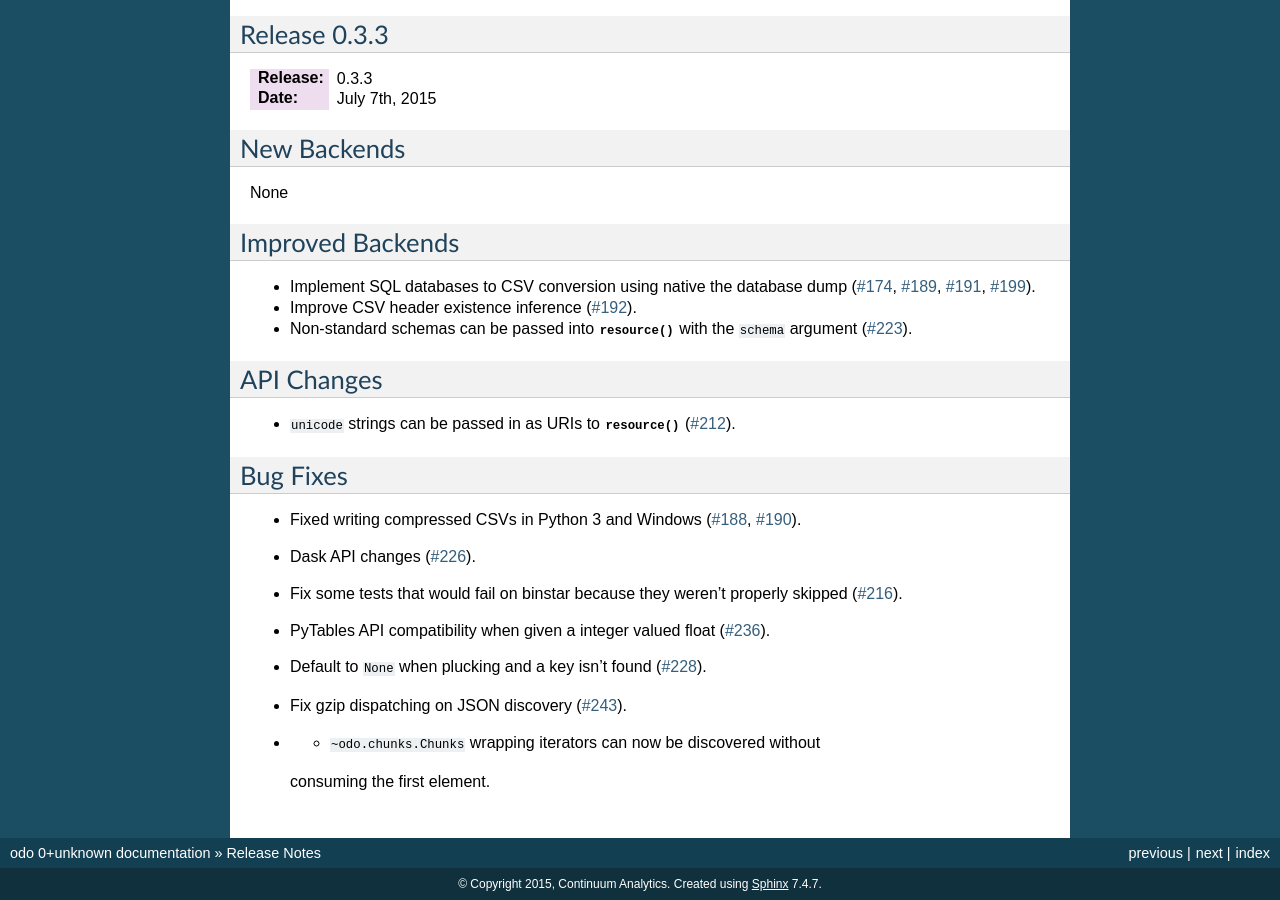
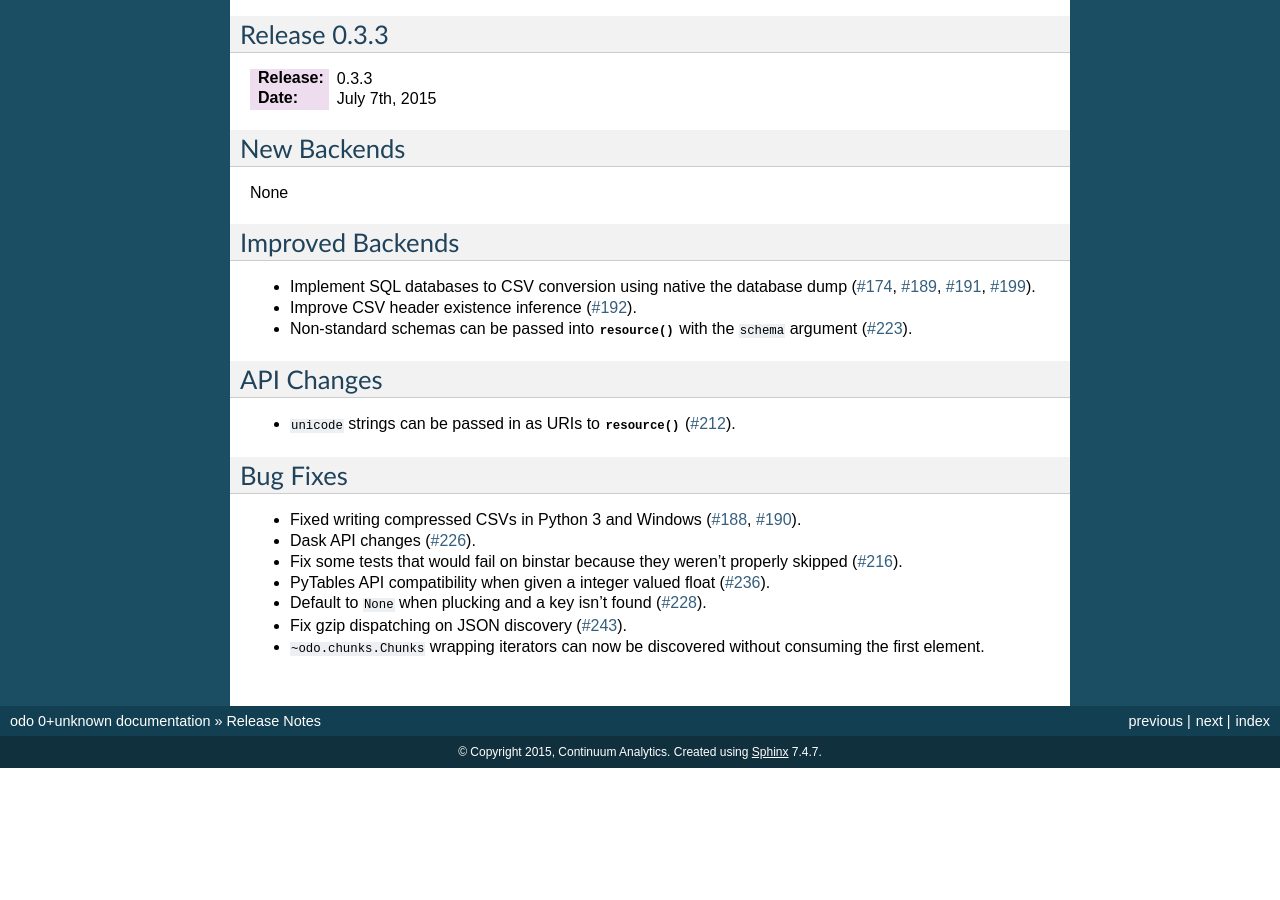
Before and after one commit to blaze/odo, a Sphinx documentation site: the page built from docs/source/releases.rst, in a window 1280 px wide and 900 px high, scrolled down 1156 px. Built offline with Sphinx 7.4.7, drawn with Linux system fonts in a browser that asks for light colours; after the commit the page ends 1924 px from its top, so only the background shows below that.

Commit message:
Small doc bug

```diff
--- a/docs/source/whatsnew/0.3.3.txt
+++ b/docs/source/whatsnew/0.3.3.txt
@@ -30,5 +30,5 @@ Bug Fixes
 * PyTables API compatibility when given a integer valued float (:issue:`236`).
 * Default to ``None`` when plucking and a key isn't found (:issue:`228`).
 * Fix gzip dispatching on JSON discovery (:issue:`243`).
-* * ``~odo.chunks.Chunks`` wrapping iterators can now be discovered without
+* ``~odo.chunks.Chunks`` wrapping iterators can now be discovered without
   consuming the first element.
```
